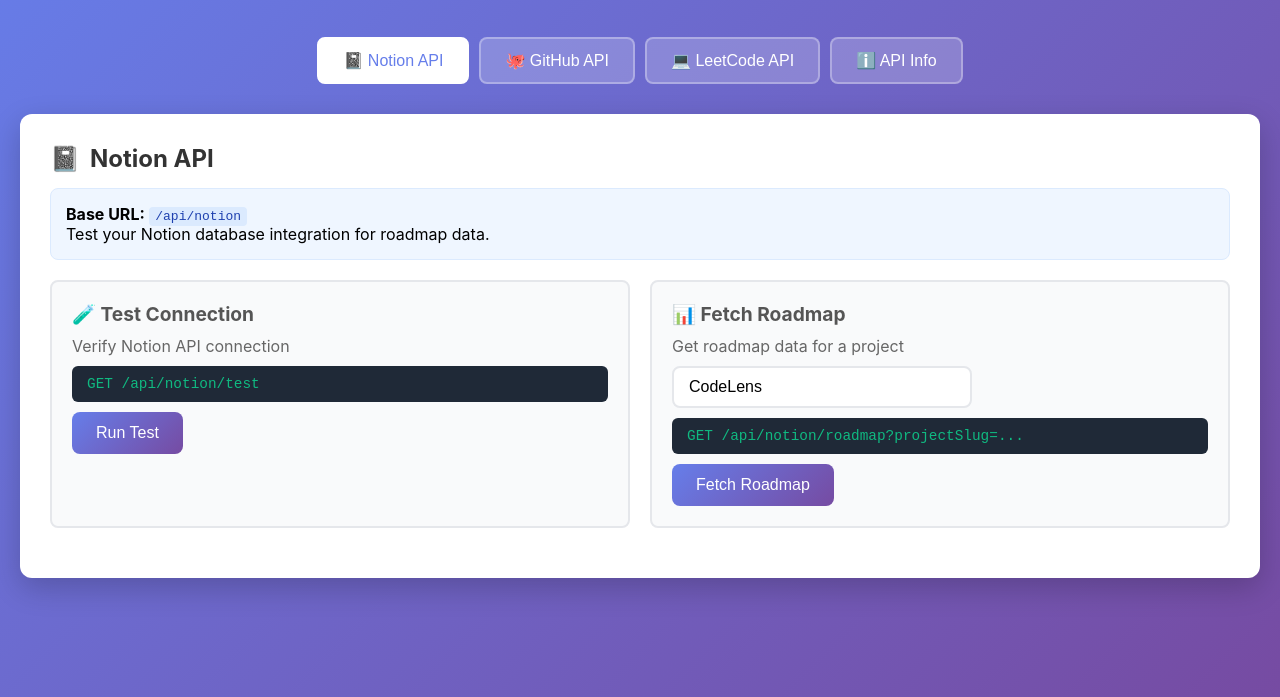
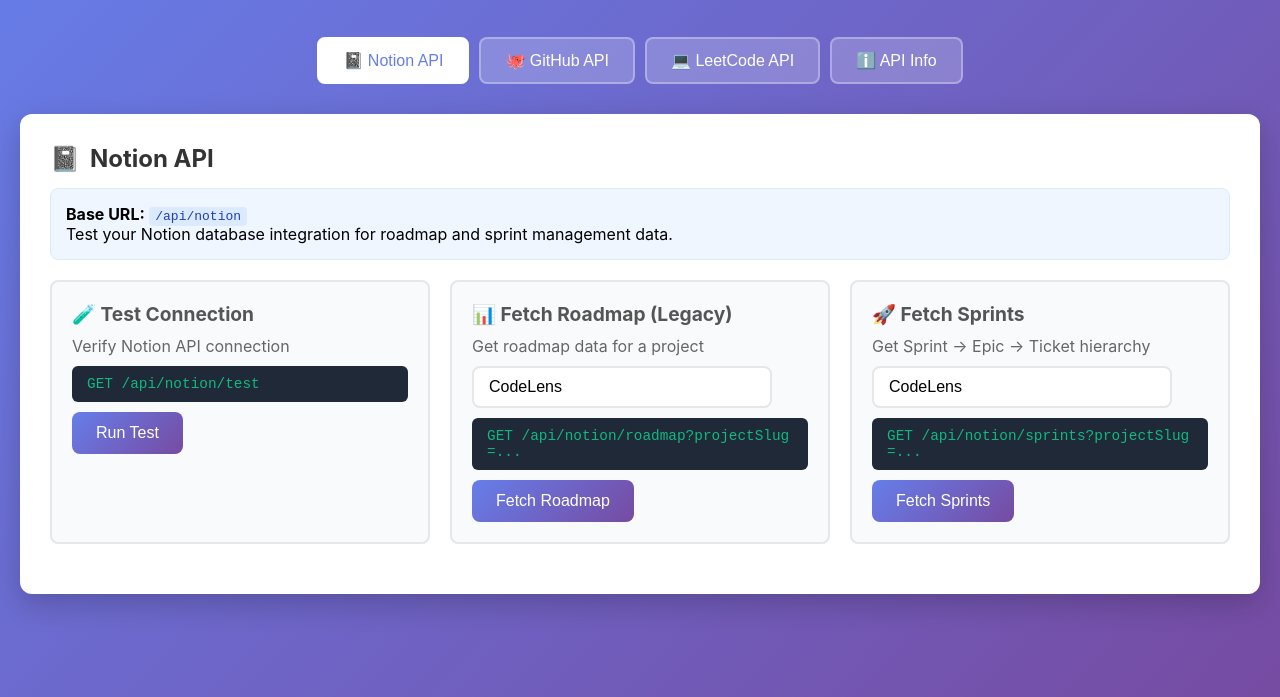
Before and after one commit to JohnFok119/JAGD-Notion-API-Server, a website: page index.html in a window 1280 px wide. Shown: the part 103-800 px from the top of the page. Drawn offline with Linux system fonts and the light colour scheme.

Commit message:
[FEATURE] - Added Endpoint testing buttons for CodeLens Notion DB

```diff
--- a/index.html
+++ b/index.html
@@ -284,7 +284,7 @@
 
                 <div class="info-box">
                     <strong>Base URL:</strong> <code>/api/notion</code><br>
-                    Test your Notion database integration for roadmap data.
+                    Test your Notion database integration for roadmap and sprint management data.
                 </div>
 
                 <div class="grid">
@@ -298,12 +298,22 @@
                     </div>
 
                     <div class="endpoint-card">
-                        <h3>📊 Fetch Roadmap</h3>
+                        <h3>📊 Fetch Roadmap (Legacy)</h3>
                         <p style="color: #666; margin: 10px 0;">Get roadmap data for a project</p>
                         <input type="text" id="notionProjectSlug" placeholder="Project slug (e.g., CodeLens)" value="CodeLens">
                         <div class="url-display" style="margin-top: 10px;">GET /api/notion/roadmap?projectSlug=...</div>
                         <button onclick="fetchNotionRoadmap()" id="notionRoadmapBtn">
                             Fetch Roadmap
+                        </button>
+                    </div>
+
+                    <div class="endpoint-card">
+                        <h3>🚀 Fetch Sprints</h3>
+                        <p style="color: #666; margin: 10px 0;">Get Sprint → Epic → Ticket hierarchy</p>
+                        <input type="text" id="notionSprintSlug" placeholder="Project slug (e.g., CodeLens)" value="CodeLens">
+                        <div class="url-display" style="margin-top: 10px;">GET /api/notion/sprints?projectSlug=...</div>
+                        <button onclick="fetchNotionSprints()" id="notionSprintsBtn">
+                            Fetch Sprints
                         </button>
                     </div>
                 </div>
@@ -408,7 +418,8 @@
                 <h4 style="margin-top: 15px; color: #667eea;">Notion API</h4>
                 <ul style="margin-left: 20px; margin-top: 10px; line-height: 1.8;">
                     <li><code>GET /api/notion/test</code> - Test connection</li>
-                    <li><code>GET /api/notion/roadmap?projectSlug=PROJECT</code> - Get project roadmap</li>
+                    <li><code>GET /api/notion/roadmap?projectSlug=PROJECT</code> - Get project roadmap (legacy)</li>
+                    <li><code>GET /api/notion/sprints?projectSlug=PROJECT</code> - Get Sprint → Epic → Ticket hierarchy</li>
                 </ul>
 
                 <h4 style="margin-top: 15px; color: #667eea;">GitHub API</h4>
@@ -437,7 +448,8 @@
 
                 <h3 style="margin-top: 20px;">🔧 Environment Variables</h3>
                 <div class="info-box">
-                    <p><strong>Notion:</strong> NOTION_API_KEY, NOTION_CODELENS_DATABASE_ID</p>
+                    <p><strong>Notion:</strong> NOTION_API_KEY, NOTION_CODELENS_DATABASE_ID (legacy)</p>
+                    <p><strong>Notion Sprints:</strong> NOTION_CODELENS_SPRINTS_DB_ID, NOTION_CODELENS_EPICS_DB_ID, NOTION_CODELENS_ISSUES_DB_ID</p>
                     <p><strong>GitHub:</strong> GITHUB_API_TOKEN, [USERNAME]_GITHUB_TOKEN (optional)</p>
                     <p><strong>LeetCode:</strong> No tokens required (public API)</p>
                     <p style="margin-top: 10px; font-size: 0.9rem; color: #666;">
@@ -536,6 +548,29 @@
                 }, false);
             } finally {
                 hideLoading('notionRoadmapBtn', 'Fetch Roadmap');
+            }
+        }
+
+        async function fetchNotionSprints() {
+            showLoading('notionSprintsBtn');
+            const projectSlug = document.getElementById('notionSprintSlug').value;
+
+            try {
+                const url = projectSlug
+                    ? `${API_BASE}/api/notion/sprints?projectSlug=${projectSlug}`
+                    : `${API_BASE}/api/notion/sprints`;
+
+                const response = await fetch(url);
+                const data = await response.json();
+
+                displayResult('notionResult', data, data.success);
+            } catch (error) {
+                displayResult('notionResult', {
+                    success: false,
+                    error: error.message
+                }, false);
+            } finally {
+                hideLoading('notionSprintsBtn', 'Fetch Sprints');
             }
         }
 
```
